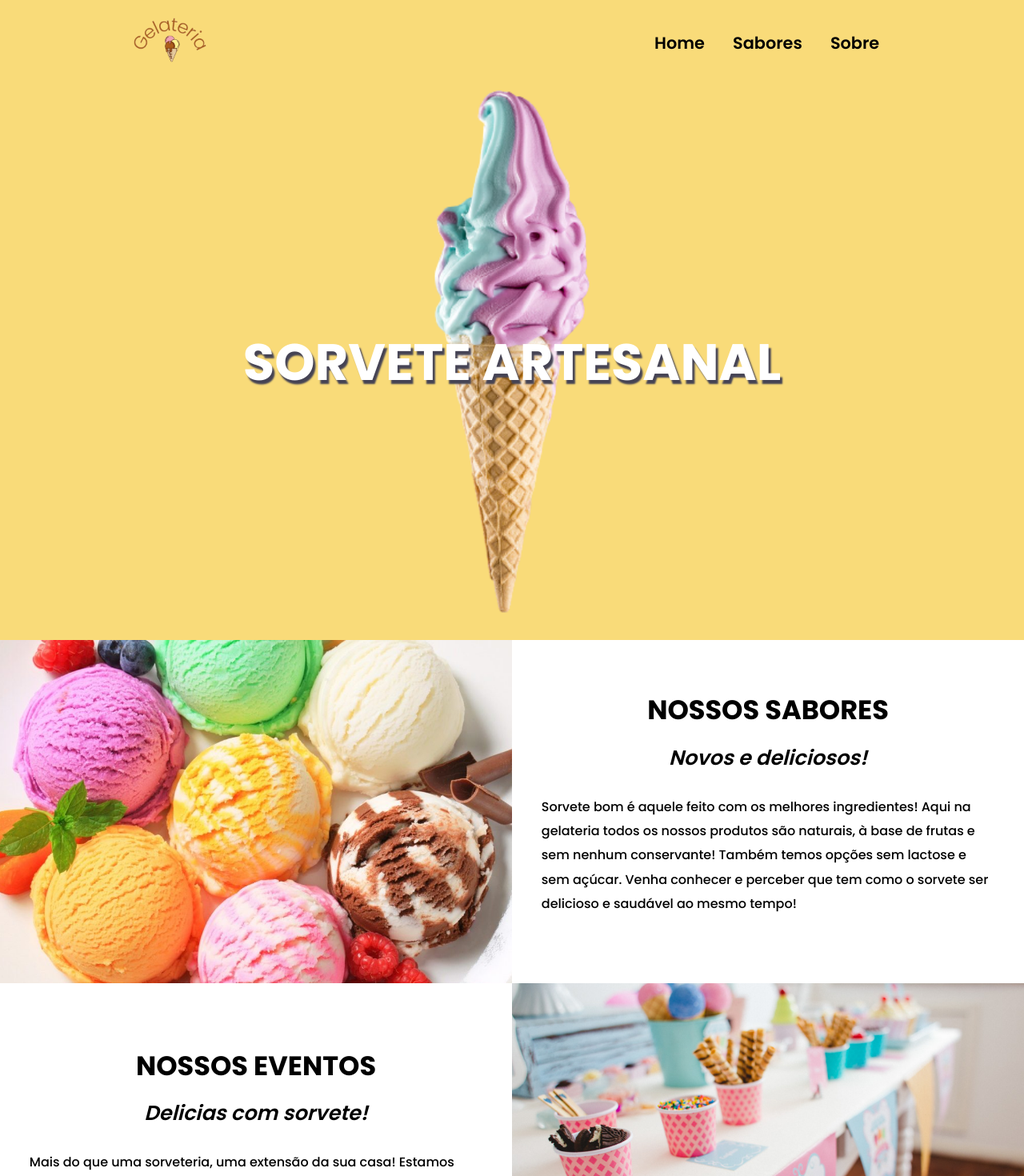
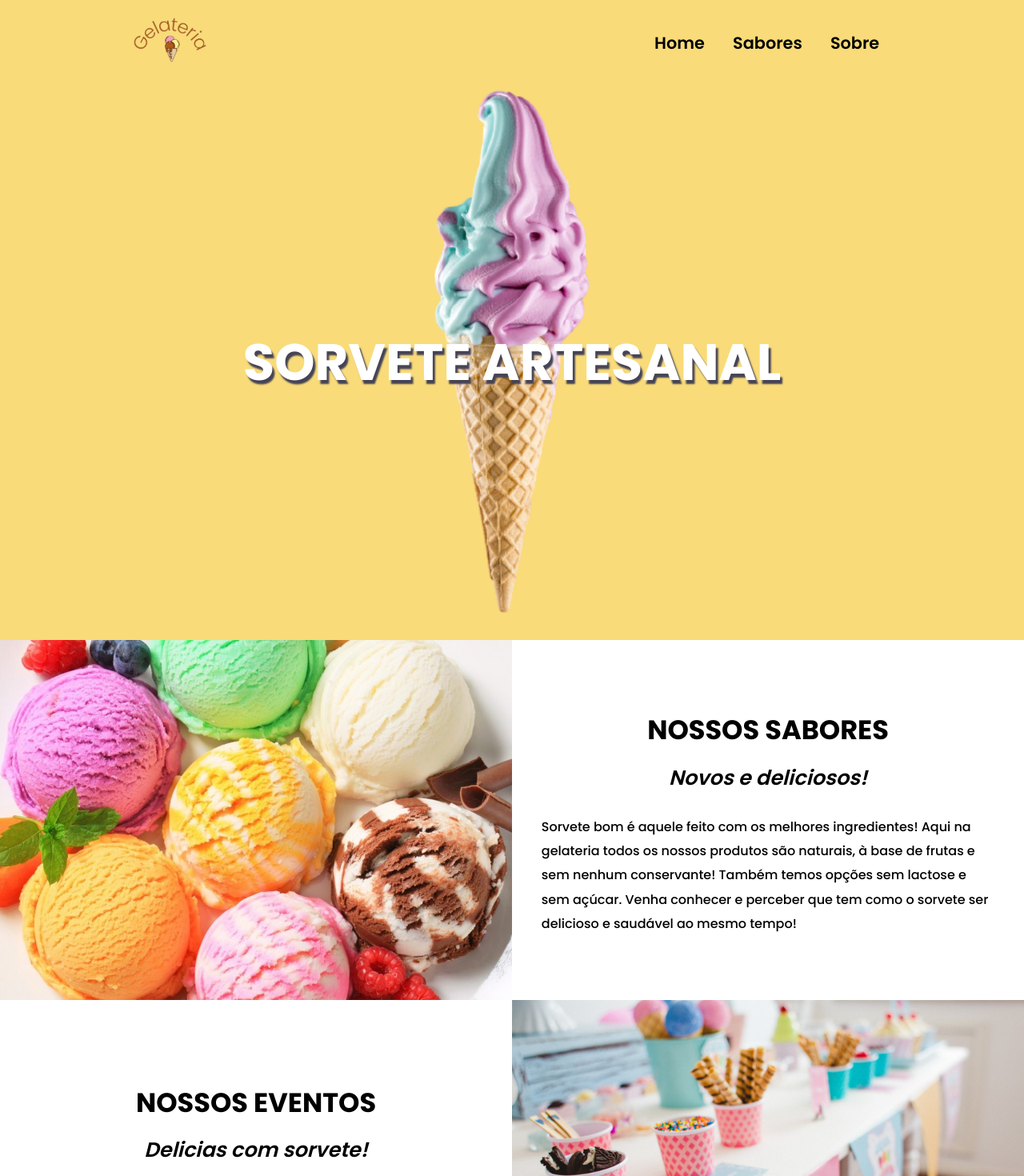
Before and after one commit to lukasilverio94/sorveteria-spa, a React (Create React App) app: page / in a window 1280 px wide. Shown: the top 1470 px of the page at 80% size. Built offline with nearby package versions, Linux system fonts and the light colour scheme.

Commit message:
padding content homepage fixed

```diff
--- a/src/index.js
+++ b/src/index.js
@@ -2,8 +2,6 @@ import React from 'react';
 import ReactDOM from 'react-dom/client';
 import './index.css';
 import App from './App';
-
-
 
 const root = ReactDOM.createRoot(document.getElementById('root'));
 root.render(
--- a/src/pages/Home/style.css
+++ b/src/pages/Home/style.css
@@ -78,7 +78,6 @@
 /* BIG  SCREEN BIGGER THAN 1200px =================================================================*/
 
 @media (width > 1294px) {
-
   .row.container {
     width: 100%;
     max-width: 1700px;
@@ -95,7 +94,6 @@
 /* BIG  SCREEN BIGGER THAN 768PX =================================================================*/
 @media (width > 768px) {
   .container {
-    /* max-width: 1400px; */
     width: 100%;
   }
   .row {
@@ -111,18 +109,20 @@
 
   .row .content-wrapper {
     width: 100%;
-    height: 400px;
+    height: 450px;
     order: inherit;
-    padding: 0rem .5rem;
+    padding: 0rem 0.5rem;
   }
 
   .content-wrapper .content {
     font-size: 1rem;
     line-height: 2;
+    padding: 0 0 2rem 0;
   }
 
   .content-wrapper .content span {
     font-size: 1.6rem;
+    margin-bottom: 0.5rem;
   }
 }
 /* QUERIE MEDIUM SCREEN 768PX =================================================================*/
@@ -161,8 +161,6 @@
     grid-template-columns: 1fr;
   }
 
-
-
   .row .content-wrapper {
     padding: 1.5rem 1rem;
     font-size: 1.1rem;
--- a/src/rotas/index.js
+++ b/src/rotas/index.js
@@ -4,6 +4,7 @@ import { BrowserRouter, Routes, Route, useLocation } from "react-router-dom";
 import Home from "../pages/Home";
 import Sabores from "../pages/Sabores";
 import Sobre from "../pages/Sobre";
+
 
 const ScrollToTop = () => {
   const { pathname } = useLocation();
```
